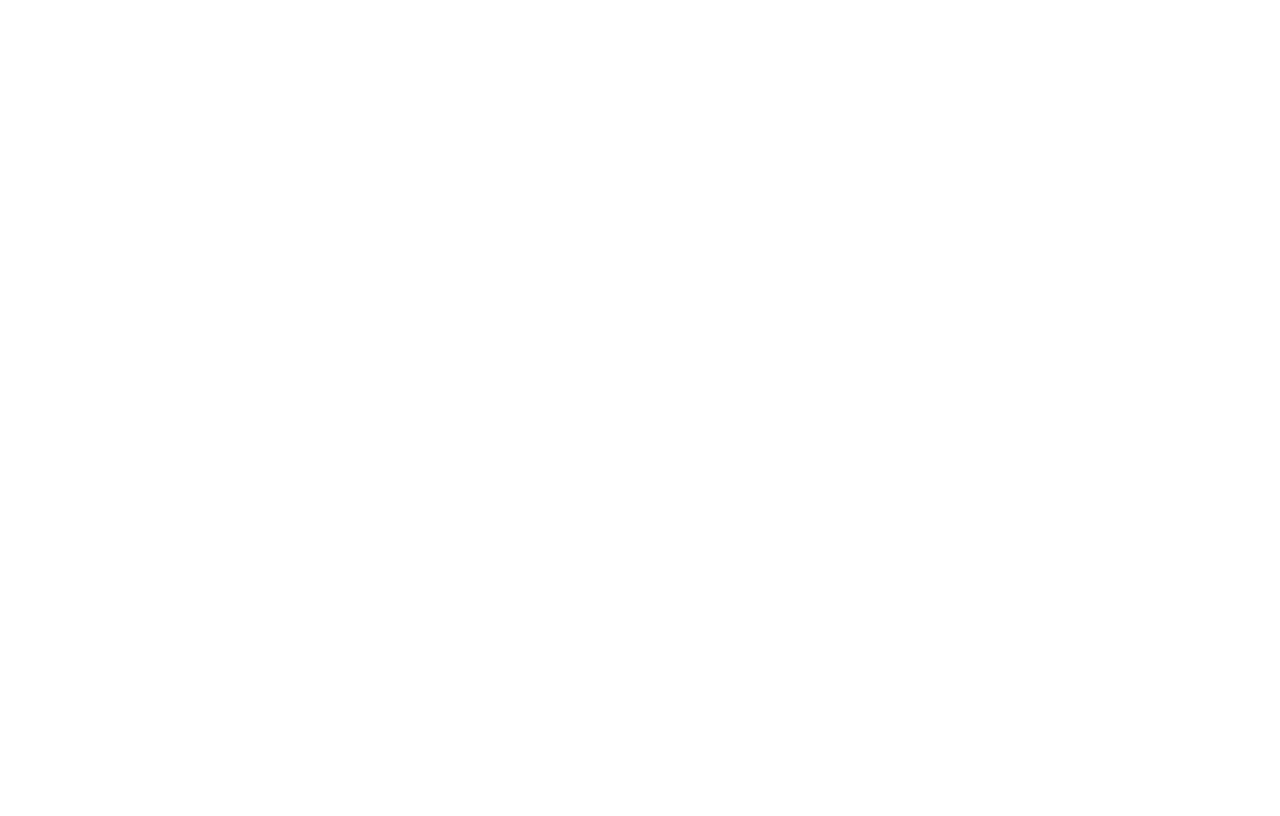
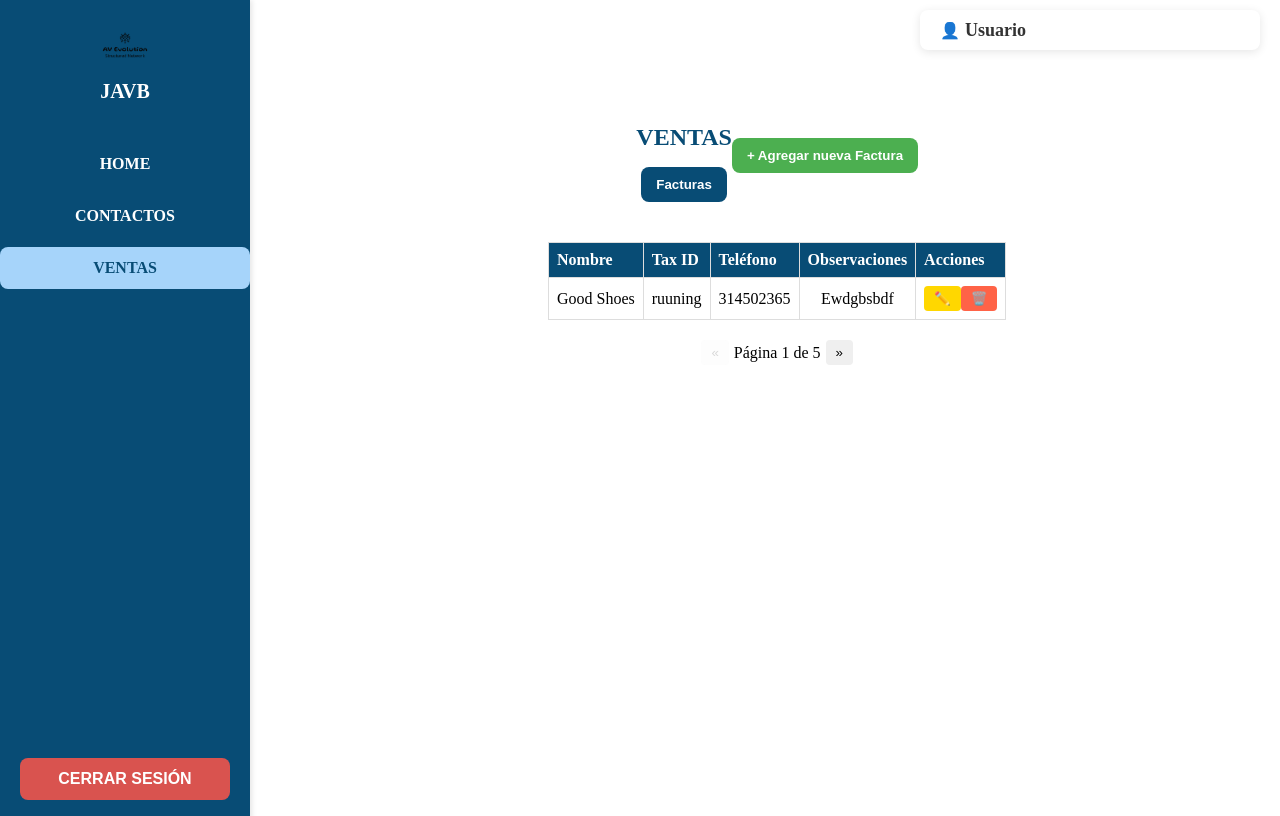
Before and after one commit to Adan2310/frontend-contable, a Vue app: page /ventas in a window 1280 px wide. Before the commit this address had no page. Built offline with nearby package versions, Linux system fonts and the light colour scheme.

Commit message:
barra de usuario en todas las paginas

```diff
--- a/src/components/BarraLateral.vue
+++ b/src/components/BarraLateral.vue
@@ -19,18 +19,8 @@
         </router-link>
       </li>
       <li>
-        <router-link to="/cotizaciones" class="menu-item" active-class="active">
-          COTIZACIONES
-        </router-link>
-      </li>
-      <li>
-        <router-link to="/facturas" class="menu-item" active-class="active">
-          FACTURAS
-        </router-link>
-      </li>
-      <li>
-        <router-link to="/facturas-recurrentes" class="menu-item" active-class="active">
-          FACTURAS RECURRENTES
+        <router-link to="/ventas" class="menu-item" active-class="active">
+          VENTAS
         </router-link>
       </li>
     </ul>
--- a/src/router/index.js
+++ b/src/router/index.js
@@ -2,42 +2,13 @@
 import Login from '../views/Login.vue';
 
 const routes = [
-  {
-    path: '/',
-    name: 'login',
-    component: Login,
-  },
-  {
-    path: '/signup',
-    name: 'signup',
-    component: () => import('../views/Signup.vue'),
-  },
-  {
-    path: '/home',
-    name: 'home',
-    component: () => import('../views/Home.vue'), // Home en lugar de Dashboard
-  },
-  {
-    path: '/contactos',
-    name: 'contactos',
-    component: () => import('../views/Contactos.vue'),
-  },
-  {
-    path: '/cotizaciones',
-    name: 'cotizaciones',
-    component: () => import('../views/Cotizaciones.vue'),
-  },
-  {
-    path: '/facturas',
-    name: 'facturas',
-    component: () => import('../views/Facturas.vue'),
-  },
-  {
-    path: '/facturas-recurrentes',
-    name: 'facturas-recurrentes',
-    component: () => import('../views/Facturas_Recurrentes.vue'),
-  },
+  { path: '/', name: 'login', component: Login },
+  { path: '/signup', name: 'signup', component: () => import('../views/Signup.vue') },
+  { path: '/home', name: 'home', component: () => import('../views/Home.vue') },
+  { path: '/contactos', name: 'contactos', component: () => import('../views/Contactos.vue') },
+  { path: '/ventas', name: 'ventas', component: () => import('../views/Ventas.vue') },
 ];
+
 
 const router = createRouter({
   history: createWebHistory(process.env.BASE_URL),
--- a/src/views/Contactos.vue
+++ b/src/views/Contactos.vue
@@ -1,7 +1,44 @@
 <!-- eslint-disable vue/multi-word-component-names -->
 <template>
-  <div>
-    <h1>Página de Contactos</h1>
-    <p>Aquí irá la información de contactos.</p>
+  <div class="page-container">
+    <BarraLateral />
+    <div class="main-content">
+      <Userbar />
+      <main class="content">
+        <h1>Página de Contactos</h1>
+        <p>Aquí irá la información de contactos.</p>
+      </main>
+    </div>
   </div>
 </template>
+
+<script>
+import BarraLateral from "@/components/BarraLateral.vue";
+import Userbar from "@/components/Userbar.vue";
+
+export default {
+  components: {
+    BarraLateral,
+    Userbar,
+  },
+};
+</script>
+
+<style scoped>
+.page-container {
+  display: flex;
+}
+
+.main-content {
+  flex-grow: 1;
+  display: flex;
+  flex-direction: column;
+}
+
+.content {
+  margin-left: 250px; /* Espacio para la barra lateral */
+  margin-top: 60px;  /* Espacio para la barra de usuario */
+  padding: 20px;
+  box-sizing: border-box;
+}
+</style>
--- a/src/views/Cotizaciones.vue
+++ b/src/views/Cotizaciones.vue
@@ -1,7 +1,32 @@
 <!-- eslint-disable vue/multi-word-component-names -->
 <template>
-  <div>
-    <h1>Página de cotizaciones</h1>
-    <p>Aquí irá la información de cotizaciones.</p>
+  <div class="page-container">
+    <BarraLateral />
+    <main class="content">
+      <h1>Página de Cotizaciones</h1>
+      <p>Aquí irá la información de cotizaciones.</p>
+    </main>
   </div>
 </template>
+
+<script>
+import BarraLateral from "@/components/BarraLateral.vue";
+
+export default {
+  components: {
+    BarraLateral,
+  },
+};
+</script>
+
+<style scoped>
+.page-container {
+  display: flex;
+}
+
+.content {
+  margin-left: 250px;
+  padding: 20px;
+  flex-grow: 1;
+}
+</style>
--- a/src/views/Facturas.vue
+++ /dev/null
@@ -1,7 +0,0 @@
-<!-- eslint-disable vue/multi-word-component-names -->
-<template>
-  <div>
-    <h1>Página de Facturas</h1>
-    <p>Aquí irá la información de facturas.</p>
-  </div>
-</template>
--- /dev/null
+++ b/src/views/Ventas.vue
@@ -0,0 +1,261 @@
+<!-- eslint-disable vue/multi-word-component-names -->
+<!-- eslint-disable vue/multi-word-component-names -->
+<template>
+  <div class="page-container">
+    <BarraLateral />
+    <div class="main-content">
+      <Userbar />
+
+      <main class="content">
+        <!-- Encabezado -->
+        <header class="header">
+          <div>
+            <h1 class="title">VENTAS</h1>
+            <div class="dropdown">
+              <button class="dropdown-button">
+                {{ selectedSection }}
+              </button>
+              <div class="dropdown-content">
+                <button @click="changeSection('Facturas')">Facturas</button>
+                <button @click="changeSection('Facturas Recurrentes')">Facturas Recurrentes</button>
+                <button @click="changeSection('Cotizaciones')">Cotizaciones</button>
+              </div>
+            </div>
+          </div>
+          <button class="add-button" v-if="selectedSection === 'Facturas'">+ Agregar nueva Factura</button>
+        </header>
+
+        <!-- Sección dinámica -->
+        <section v-if="selectedSection === 'Facturas'" class="table-section">
+          <!-- Tabla de Facturas -->
+          <table class="custom-table">
+            <thead>
+              <tr>
+                <th>Nombre</th>
+                <th>Tax ID</th>
+                <th>Teléfono</th>
+                <th>Observaciones</th>
+                <th>Acciones</th>
+              </tr>
+            </thead>
+            <tbody>
+              <tr v-for="factura in facturas" :key="factura.id">
+                <td>{{ factura.nombre }}</td>
+                <td>{{ factura.taxId }}</td>
+                <td>{{ factura.telefono }}</td>
+                <td>{{ factura.observaciones }}</td>
+                <td>
+                  <button class="edit-btn" @click="editFactura(factura.id)">✏️</button>
+                  <button class="delete-btn" @click="deleteFactura(factura.id)">🗑️</button>
+                </td>
+              </tr>
+            </tbody>
+          </table>
+        </section>
+
+        <section v-if="selectedSection === 'Facturas Recurrentes'" class="table-section">
+          <h2>Facturas Recurrentes</h2>
+          <p>Aquí irá el contenido de facturas recurrentes.</p>
+        </section>
+
+        <section v-if="selectedSection === 'Cotizaciones'" class="table-section">
+          <h2>Cotizaciones</h2>
+          <p>Aquí irá el contenido de cotizaciones.</p>
+        </section>
+
+        <!-- Paginación -->
+        <nav v-if="selectedSection === 'Facturas'" class="pagination">
+          <button @click="prevPage" :disabled="currentPage === 1">«</button>
+          <span>Página {{ currentPage }} de {{ totalPages }}</span>
+          <button @click="nextPage" :disabled="currentPage === totalPages">»</button>
+        </nav>
+      </main>
+    </div>
+  </div>
+</template>
+
+<script>
+import BarraLateral from "@/components/BarraLateral.vue";
+import Userbar from "@/components/Userbar.vue";
+
+export default {
+  components: {
+    BarraLateral,
+    Userbar,
+  },
+  data() {
+    return {
+      selectedSection: "Facturas",
+      facturas: [
+        { id: 1, nombre: "Good Shoes", taxId: "ruuning", telefono: "314502365", observaciones: "Ewdgbsbdf" },
+        // Agregar más datos simulados...
+      ],
+      currentPage: 1,
+      totalPages: 5,
+    };
+  },
+  methods: {
+    changeSection(section) {
+      this.selectedSection = section;
+    },
+    editFactura(id) {
+      console.log("Editar factura", id);
+    },
+    deleteFactura(id) {
+      console.log("Eliminar factura", id);
+    },
+    prevPage() {
+      if (this.currentPage > 1) this.currentPage--;
+    },
+    nextPage() {
+      if (this.currentPage < this.totalPages) this.currentPage++;
+    },
+  },
+};
+</script>
+
+<style scoped>
+.page-container {
+  display: flex;
+}
+
+.main-content {
+  flex-grow: 1;
+  display: flex;
+  flex-direction: column;
+}
+
+.content {
+  margin-left: 250px; /* Espacio para la barra lateral */
+  margin-top: 60px; /* Espacio para la barra de usuario */
+  padding: 20px;
+  box-sizing: border-box;
+}
+
+.header {
+  display: flex;
+  justify-content: space-between;
+  align-items: center;
+  margin-bottom: 20px;
+}
+
+.title {
+  font-size: 24px;
+  color: #084c75;
+}
+
+.dropdown {
+  position: relative;
+  display: inline-block;
+}
+
+.dropdown-button {
+  padding: 10px 15px;
+  background-color: #084c75;
+  color: white;
+  border: none;
+  border-radius: 8px;
+  cursor: pointer;
+  font-weight: bold;
+}
+
+.dropdown-content {
+  display: none;
+  position: absolute;
+  background-color: white;
+  min-width: 150px;
+  box-shadow: 0px 8px 16px rgba(0, 0, 0, 0.1);
+  z-index: 1;
+}
+
+.dropdown:hover .dropdown-content {
+  display: block;
+}
+
+.dropdown-content button {
+  color: #084c75;
+  padding: 8px 12px;
+  text-decoration: none;
+  display: block;
+  background: none;
+  border: none;
+  cursor: pointer;
+  width: 100%;
+  text-align: left;
+}
+
+.dropdown-content button:hover {
+  background-color: #f1f1f1;
+}
+
+.add-button {
+  padding: 10px 15px;
+  background-color: #4CAF50;
+  color: white;
+  border: none;
+  border-radius: 8px;
+  cursor: pointer;
+  font-weight: bold;
+}
+
+.add-button:hover {
+  background-color: #45a049;
+}
+
+.table-section {
+  margin-top: 20px;
+}
+
+.custom-table {
+  width: 100%;
+  border-collapse: collapse;
+}
+
+.custom-table th,
+.custom-table td {
+  border: 1px solid #ddd;
+  padding: 8px;
+}
+
+.custom-table th {
+  background-color: #084c75;
+  color: white;
+  text-align: left;
+}
+
+.edit-btn {
+  background-color: #FFD700;
+  border: none;
+  border-radius: 4px;
+  padding: 5px 10px;
+  cursor: pointer;
+}
+
+.delete-btn {
+  background-color: #FF6347;
+  border: none;
+  border-radius: 4px;
+  padding: 5px 10px;
+  cursor: pointer;
+}
+
+.pagination {
+  display: flex;
+  justify-content: center;
+  align-items: center;
+  margin-top: 20px;
+}
+
+.pagination button {
+  padding: 5px 10px;
+  margin: 0 5px;
+  border: none;
+  border-radius: 4px;
+  cursor: pointer;
+}
+
+.pagination button:disabled {
+  cursor: not-allowed;
+  opacity: 0.5;
+}
+</style>
```
